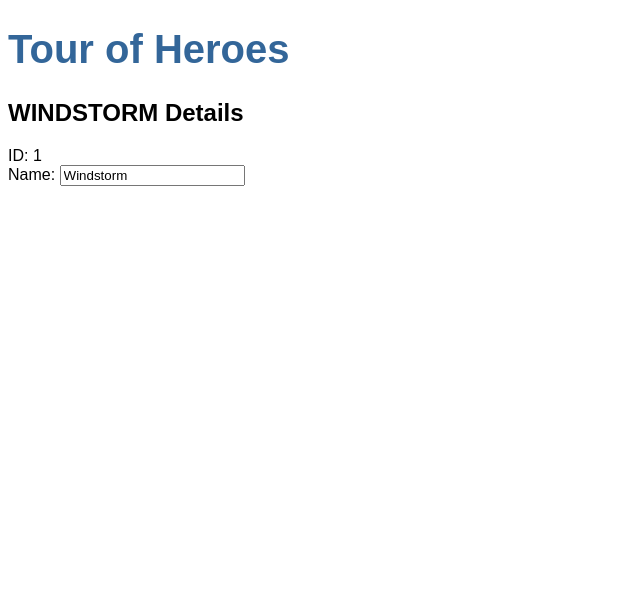
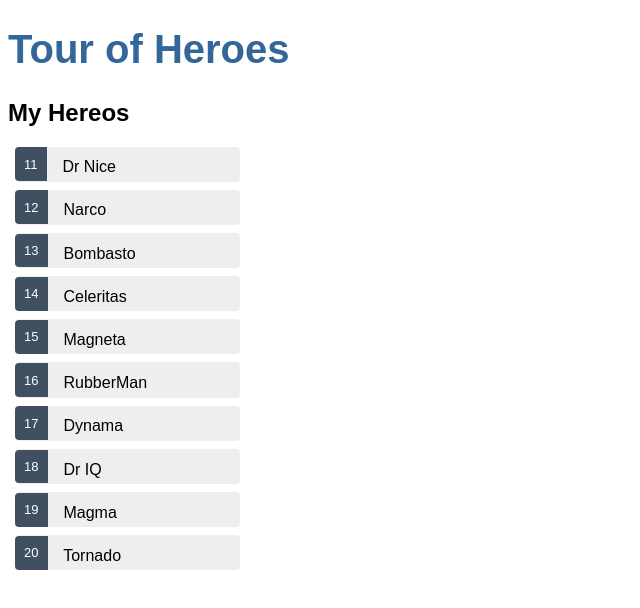
Before and after one commit to gc-13/tour-of-heroes, an Angular app: page / in a window 1280 px wide. Shown: the top 608 px of the page, without its empty margins (0-640 px from the left). Built offline with nearby package versions, Linux system fonts and the light colour scheme.

Commit message:
Created a list of mock heroes and used *ngFor to display on the heroes.component. Styled the list using the given heroes.componenet.css file

```diff
--- a/src/app/heroes/heroes.component.css
+++ b/src/app/heroes/heroes.component.css
@@ -0,0 +1,44 @@
+/* HeroesComponent's private CSS styles */
+.heroes {
+    margin: 0 0 2em 0;
+    list-style-type: none;
+    padding: 0;
+    width: 15em;
+  }
+  .heroes li {
+    cursor: pointer;
+    position: relative;
+    left: 0;
+    background-color: #EEE;
+    margin: .5em;
+    padding: .3em 0;
+    height: 1.6em;
+    border-radius: 4px;
+  }
+  .heroes li:hover {
+    color: #607D8B;
+    background-color: #DDD;
+    left: .1em;
+  }
+  .heroes li.selected {
+    background-color: #CFD8DC;
+    color: white;
+  }
+  .heroes li.selected:hover {
+    background-color: #BBD8DC;
+    color: white;
+  }
+  .heroes .badge {
+    display: inline-block;
+    font-size: small;
+    color: white;
+    padding: 0.8em 0.7em 0 0.7em;
+    background-color:#405061;
+    line-height: 1em;
+    position: relative;
+    left: -1px;
+    top: -4px;
+    height: 1.8em;
+    margin-right: .8em;
+    border-radius: 4px 0 0 4px;
+  }
--- a/src/app/heroes/heroes.component.html
+++ b/src/app/heroes/heroes.component.html
@@ -1,7 +1,6 @@
-<h2>{{hero.name | uppercase}} Details</h2>
-<div><span>ID: </span>{{hero.id}}</div>
-<div>
-    <label>Name:
-        <input [(ngModel)]="hero.name" placeholder="name"/>
-    </label>
-</div>
+<h2>My Hereos</h2>
+<ul class="heroes">
+    <li *ngFor="let hero of heroes">
+        <span class="badge">{{hero.id}}</span> {{hero.name}}
+    </li>
+</ul>
--- a/src/app/heroes/heroes.component.ts
+++ b/src/app/heroes/heroes.component.ts
@@ -1,5 +1,6 @@
 import { Component, OnInit } from '@angular/core';
 import { Hero } from '../hero';
+import { HEROES } from '../mock-heroes';
 
 @Component({
   selector: 'app-heroes',
@@ -8,10 +9,7 @@
 })
 export class HeroesComponent implements OnInit {
 
-  hero : Hero = {
-    id: 1,
-    name: 'Windstorm'
-  }
+  heroes = HEROES;
 
   constructor() { }
 
--- /dev/null
+++ b/src/app/mock-heroes.ts
@@ -0,0 +1,14 @@
+import { Hero } from './hero';
+
+export const HEROES: Hero[] = [
+  { id: 11, name: 'Dr Nice' },
+  { id: 12, name: 'Narco' },
+  { id: 13, name: 'Bombasto' },
+  { id: 14, name: 'Celeritas' },
+  { id: 15, name: 'Magneta' },
+  { id: 16, name: 'RubberMan' },
+  { id: 17, name: 'Dynama' },
+  { id: 18, name: 'Dr IQ' },
+  { id: 19, name: 'Magma' },
+  { id: 20, name: 'Tornado' }
+];
```
